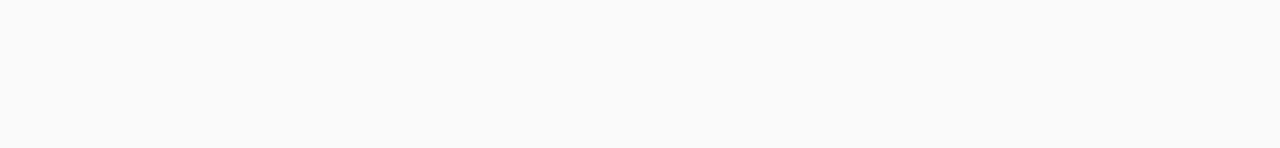
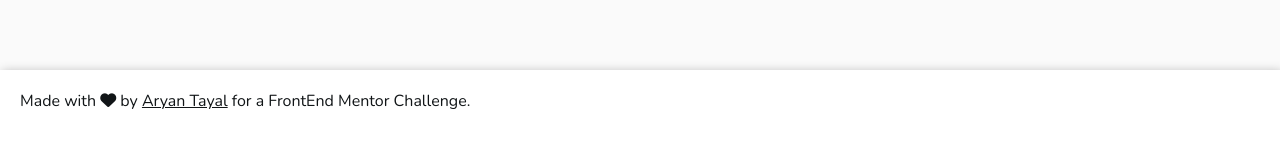
Before and after one commit to aryan-tayal/Where-in-the-World, a React (Create React App) app: page / in a window 1280 px wide. Shown: the part 668-816 px from the top of the page. Built offline with nearby package versions, Linux system fonts and the light colour scheme; no server answers.

Commit message:
add footer

```diff
--- a/src/App.js
+++ b/src/App.js
@@ -25,6 +25,13 @@
         </div>
       </div>
       <Outlet />
+      <div className="Footer">
+        Made with <i className="fa-solid fa-heart"></i> by{" "}
+        <a href="https://github.com/aryan-tayal" target="new">
+          Aryan Tayal
+        </a>{" "}
+        for a FrontEnd Mentor Challenge.
+      </div>
     </div>
   );
 };
--- a/src/css/App.css
+++ b/src/css/App.css
@@ -35,10 +35,20 @@
 }
 .Container {
   width: 100%;
-  min-height: 100vh;
+  min-height: calc(100vh - 125px);
   padding: 3.5rem 5rem;
   background-color: var(--bg-color);
   color: var(--text-color);
+}
+.Footer {
+  background-color: var(--elements-color);
+  color: var(--text-color);
+  padding: 20px;
+  box-shadow: 2px 2px 10px 0 rgba(0, 0, 0, 0.3);
+}
+.Footer > a {
+  color: var(--text-color);
+  text-decoration: underline;
 }
 @media (max-width: 768px) {
   .Navbar {
```
